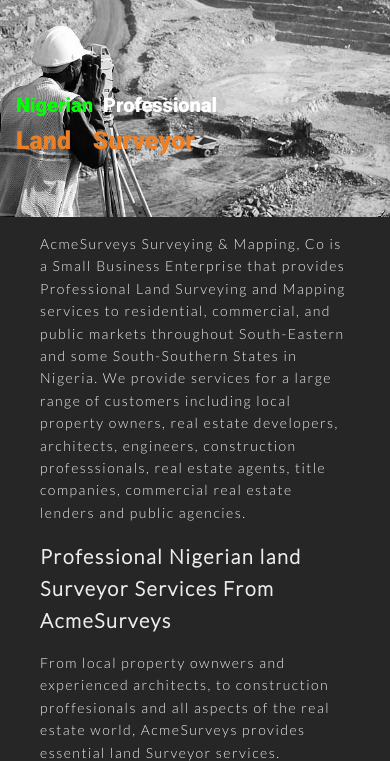
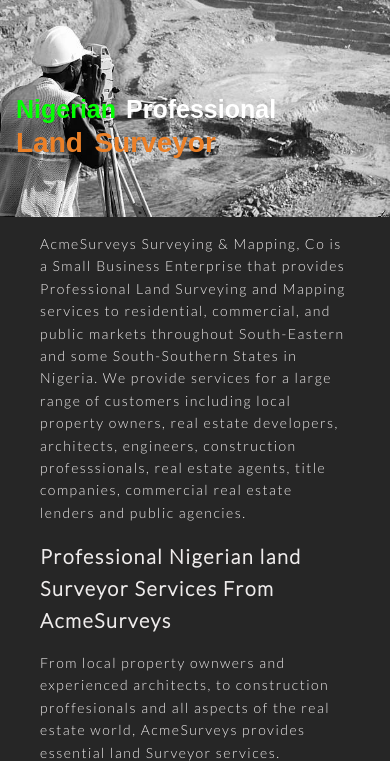
Before and after one commit to Izu-obinna/AcmeSurveys, a plain HTML site: page index.html in a window 390 px wide. Shown: the part 63-824 px from the top of the page. Drawn offline with Linux system fonts and the light colour scheme.

Commit message:
updated file

```diff
--- a/Css/Style.css
+++ b/Css/Style.css
@@ -387,8 +387,7 @@ footer p {
 
 .submit-btn input{
     text-align: center;
-    height: 3rem;
-    width: 7rem;
+    padding: 1rem 2rem;
     font-size: 14px;
     color:#f06644;
     background: #262626;
--- a/Css/media query.css
+++ b/Css/media query.css
@@ -88,24 +88,28 @@
 
         #showcase {
             height: 220px;
+            font-family: Arial, Helvetica, sans-serif;
         }
 
         #showcase p{
             top: 9.5rem;
             left: 1rem;
-            font-size: 20px;
+            font-size: 25px;
+            font-weight: 900;
         }
 
         #showcase h1 {
             top: 11.5rem;
             left: 1rem;
-            font-size: 25px;
+            font-size: 28px;
+            font-weight: 900;
         }
 
         #showcase .second-h1 {
             top: 11.5rem;
-            left: 5.8rem;
-            font-size: 25px;
+            left: 5.9rem;
+            font-size: 28px;
+            font-weight: 900;
         }
 
         .home-page-info {
@@ -327,8 +331,7 @@
     }
 
     .submit-btn input{
-        height: 2rem;
-        width: 4rem;
+        padding: .5rem 1rem;
         font-size: 12px;
     }
 
```
